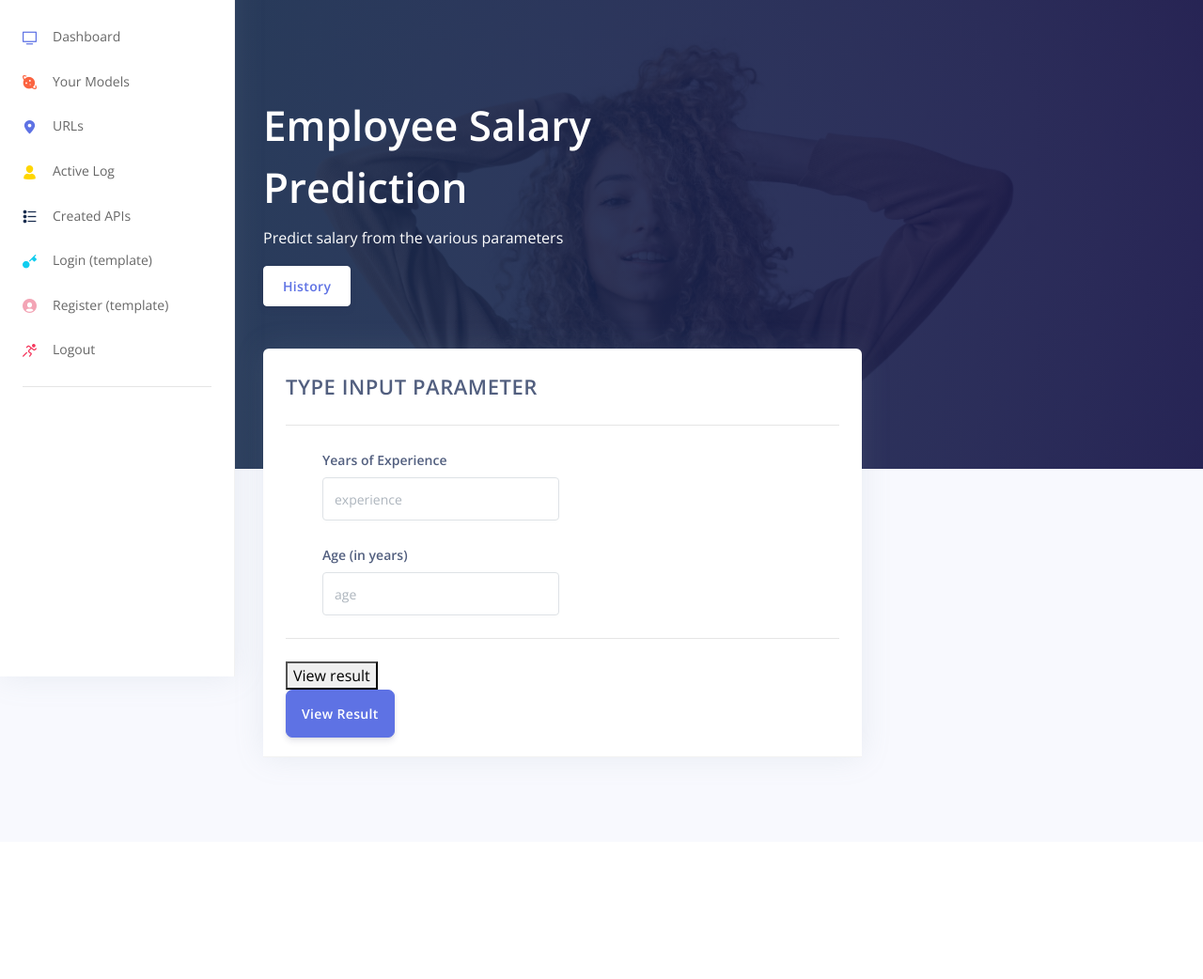
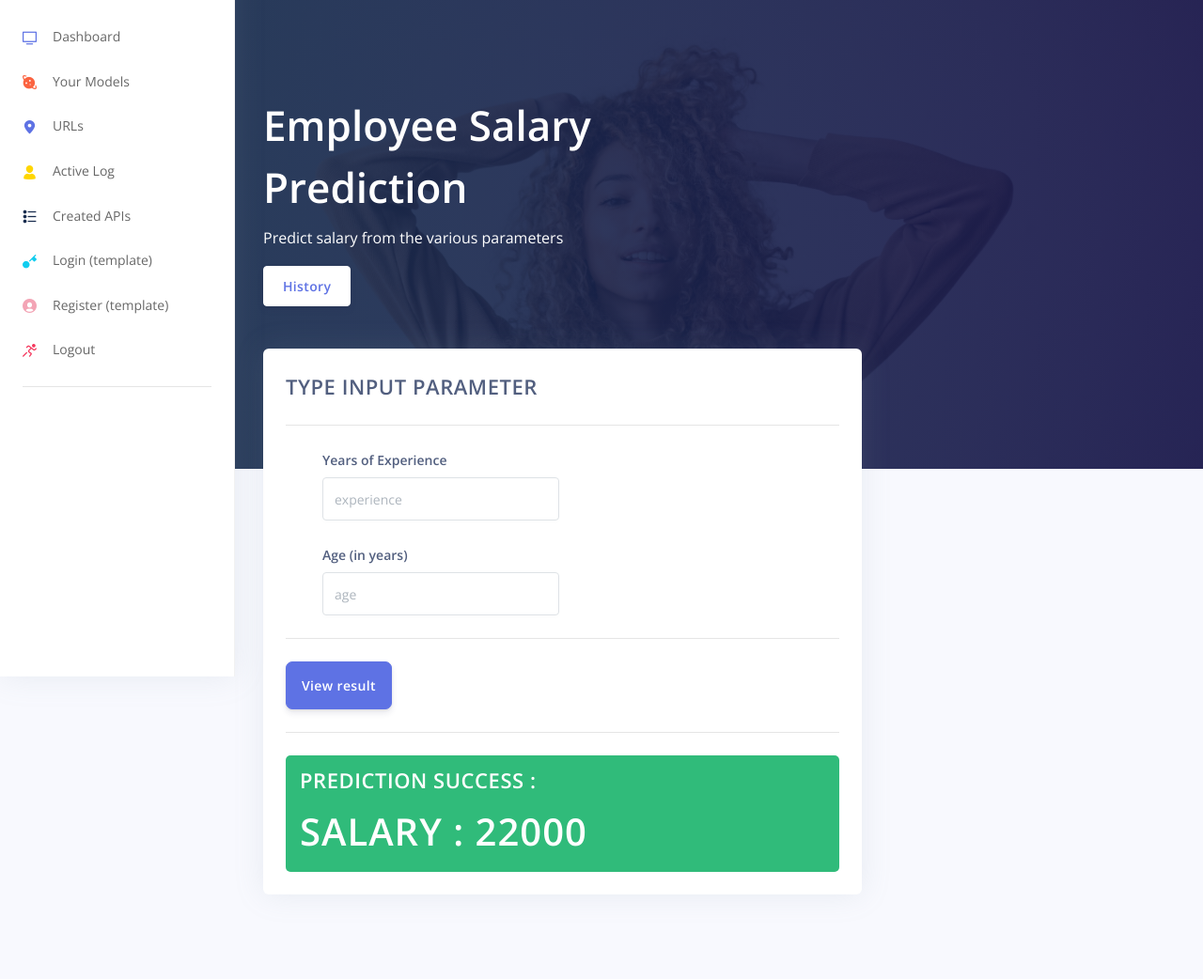
Before and after one commit to mayurgupta-code/instant-model-deploy, a Django app: page /model/predict/1 in a window 1280 px wide. Shown: the part 80-1122 px from the top of the page at 94% size. Before the commit the page ends 895 px from the top, so only its background shows below. Run offline with Django 4.2, Linux system fonts and the light colour scheme; data comes from the database, SQL or seed files in the repository; both versions use the stored data as it was after the commit; some libraries are stand-ins or nearby versions.

Commit message:
success UI updated

```diff
--- a/templates/home/predict.html
+++ b/templates/home/predict.html
@@ -92,7 +92,7 @@
             </div>
           </div>
         </div> -->
-        <div class="card-body" style="padding-bottom: 0">
+        <div class="card-body">
           <form
             method="post"
             action="{% url 'home:get_predict_result' id=data.ml_model.id %}"
@@ -143,17 +143,12 @@
               </div>
             </div>
             <hr class="my-4" />
-            <button type="submit">View result</button>
+            <button type="submit" class="btn btn-lg btn-primary">View result</button>
           </form>
-        </div>
-        <div class="card-header" style="padding-top: 0">
-          <div class="row align-items-center">
-            <!-- <div class="col-8">
-              <h3 class="mb-0">Edit profile </h3>
-            </div> -->
-            <div class="col-4 text-left">
-              <a href="#!" class="btn btn-lg btn-primary">View Result</a>
-            </div>
+          <hr class="my-4" />
+          <div style="background-color: #30bb7a; padding: 10px 15px 5px 15px; border-radius: 5px;" >
+            <h6 class="heading-title text-body mb-2" style="color: white !important;" >Prediction Success : </h6>
+            <h2 class="heading-title text-body mb-2" style="font-size: 40px; color: white !important;"> Salary : 22000 </h2>
           </div>
         </div>
       </div>
```
Also changed, not shown: db.sqlite3.
